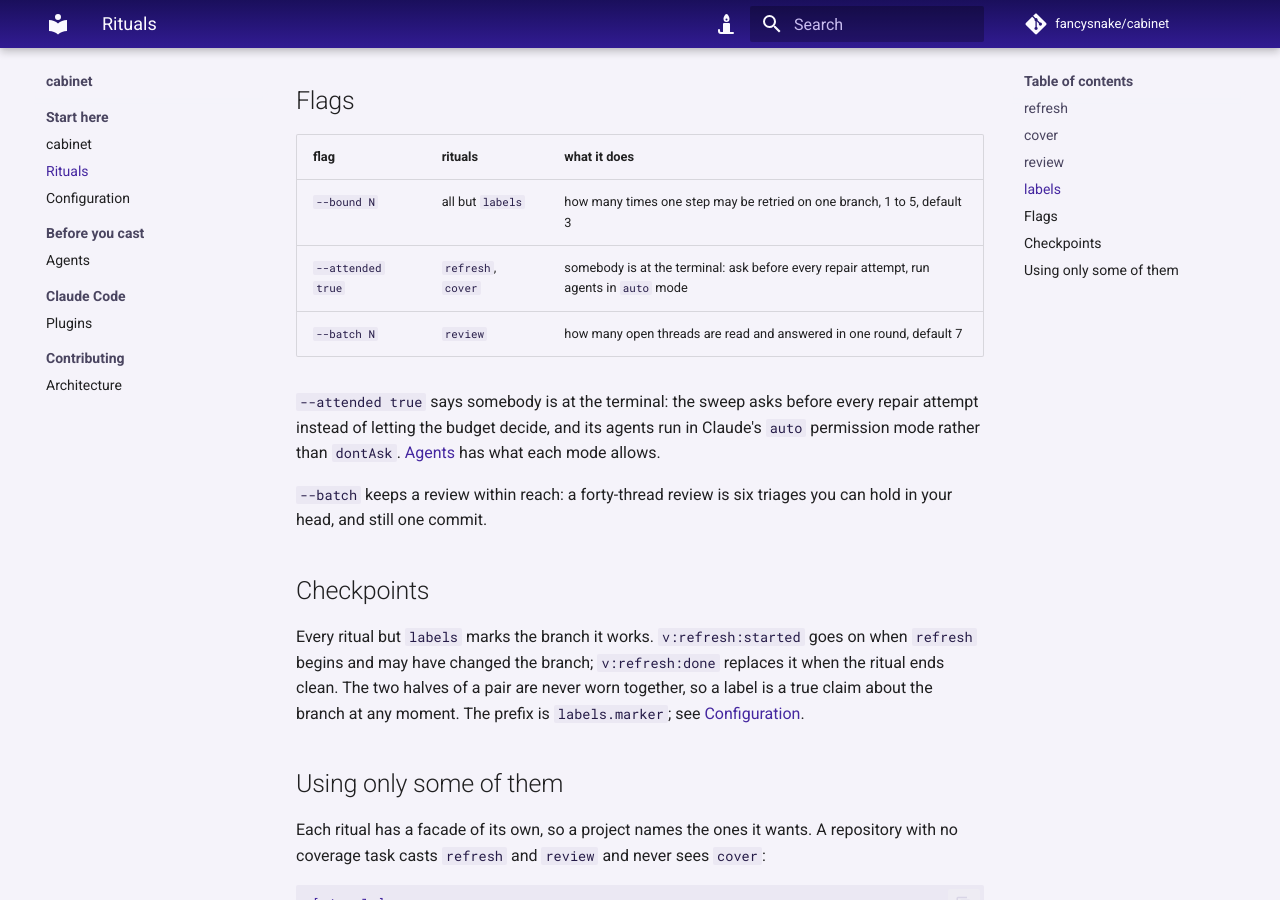
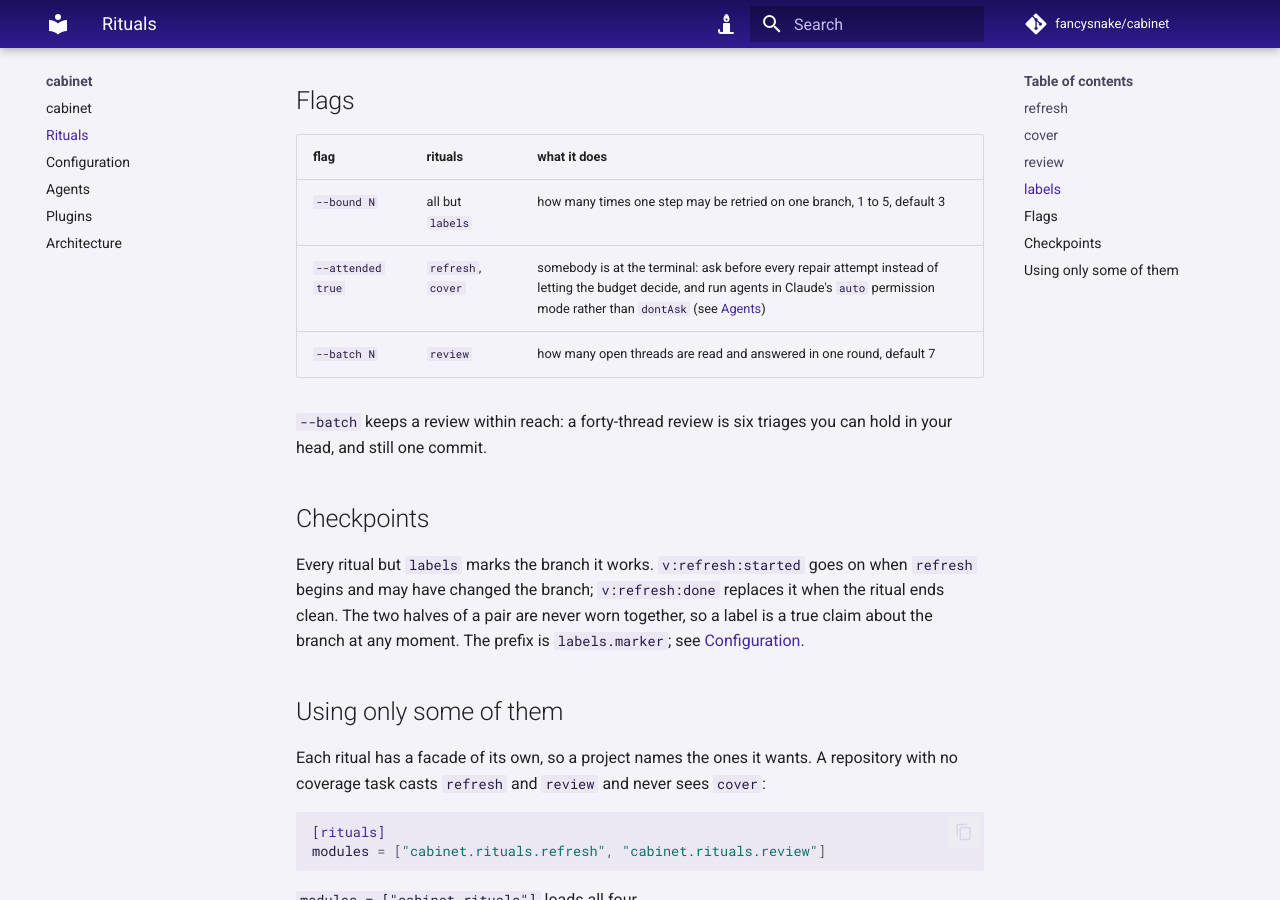
Before and after one commit to fancysnake/cabinet, an MkDocs documentation site: the page built from docs/rituals.md, in a window 1280 px wide and 900 px high, scrolled down 2122 px. Built offline with MkDocs 1.6.1 and Material for MkDocs 9.7.7, drawn with Linux system fonts in a browser that asks for light colours; comment, search, counter and statistics services are not loaded.

Commit message:
Act on the docs-site review
Run CI and the site build on every pull request instead of routing docs
changes around the test matrix with three hand-synced path lists; a
docs-only PR now reports the checks the rituals read. Serialise Pages
deploys with their own concurrency group. Move strictness into mkdocs.yml
so site:dev catches dangling links too, install only the docs group for
the site tasks, flatten the nav and drop unused markdown extensions.
Delete the inert CNAME file and record that the domain is a repository
setting. Correct the boundary-validation claim to keys, not task names,
and gate the documented defaults against Project with a unit test.

```diff
--- a/docs/rituals.md
+++ b/docs/rituals.md
@@ -93,13 +93,8 @@ sweep, and again after changing `[cabinet.labels]`.
 | flag         | rituals             | what it does                                           |
 | ------------ | ------------------- | ------------------------------------------------------ |
 | `--bound N`  | all but `labels`    | how many times one step may be retried on one branch, 1 to 5, default 3 |
-| `--attended true` | `refresh`, `cover` | somebody is at the terminal: ask before every repair attempt, run agents in `auto` mode |
+| `--attended true` | `refresh`, `cover` | somebody is at the terminal: ask before every repair attempt instead of letting the budget decide, and run agents in Claude's `auto` permission mode rather than `dontAsk` (see [Agents](agents.md)) |
 | `--batch N`  | `review`            | how many open threads are read and answered in one round, default 7 |
-
-`--attended true` says somebody is at the terminal: the sweep asks before every
-repair attempt instead of letting the budget decide, and its agents run in
-Claude's `auto` permission mode rather than `dontAsk`. [Agents](agents.md) has
-what each mode allows.
 
 `--batch` keeps a review within reach: a forty-thread review is six triages
 you can hold in your head, and still one commit.
--- a/mkdocs.yml
+++ b/mkdocs.yml
@@ -4,6 +4,10 @@ site_description: Pull request maintenance rituals for GitHub and GitLab, and th
 repo_url: https://github.com/fancysnake/cabinet
 repo_name: fancysnake/cabinet
 copyright: MIT
+
+# A link to a page that is not there is what rots first when a page is renamed,
+# and it fails `site:dev` as well as `site:build` from here.
+strict: true
 
 theme:
   name: material
@@ -19,7 +23,6 @@ theme:
       toggle: {icon: material/telescope, name: Back to the desk}
   features:
     - content.code.copy
-    - navigation.sections
     - navigation.top
 
 extra:
@@ -37,20 +40,15 @@ extra_css:
   - stylesheets/tower.css
 
 markdown_extensions:
-  - admonition
   - toc: {permalink: true}
-  - pymdownx.highlight: {anchor_linenums: true}
+  # superfences needs it; no page asks for line numbers.
+  - pymdownx.highlight
   - pymdownx.superfences
-  - pymdownx.details
 
 nav:
-  - Start here:
-      - index.md
-      - rituals.md
-      - configuration.md
-  - Before you cast:
-      - agents.md
-  - Claude Code:
-      - plugins.md
-  - Contributing:
-      - architecture.md
+  - index.md
+  - rituals.md
+  - configuration.md
+  - agents.md
+  - plugins.md
+  - architecture.md
```
Also changed, not shown: CLAUDE.md (+3 -3 lines), docs/architecture.md (+9 -0 lines), docs/configuration.md (+3 -1 lines), mise.toml (+4 -4 lines), 5 other files.
